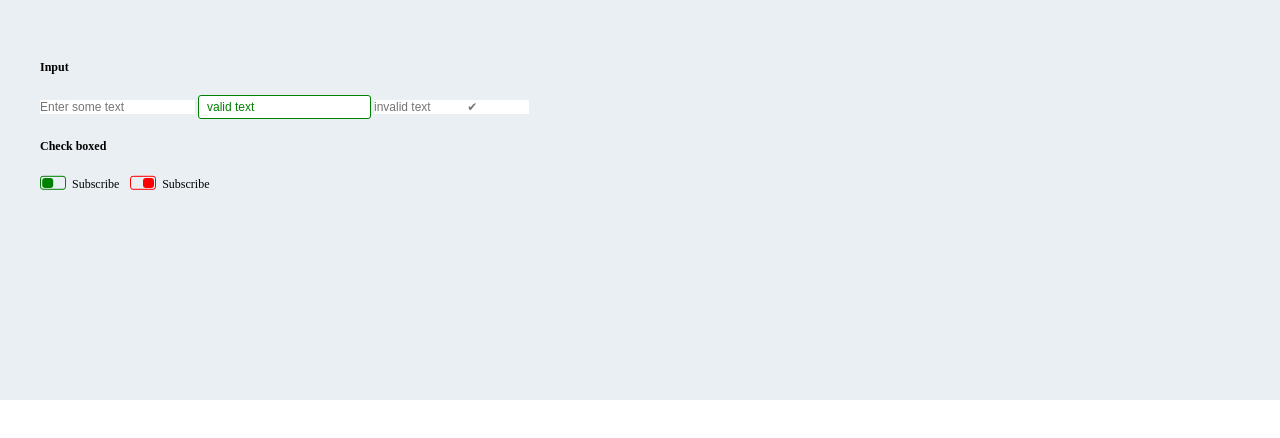
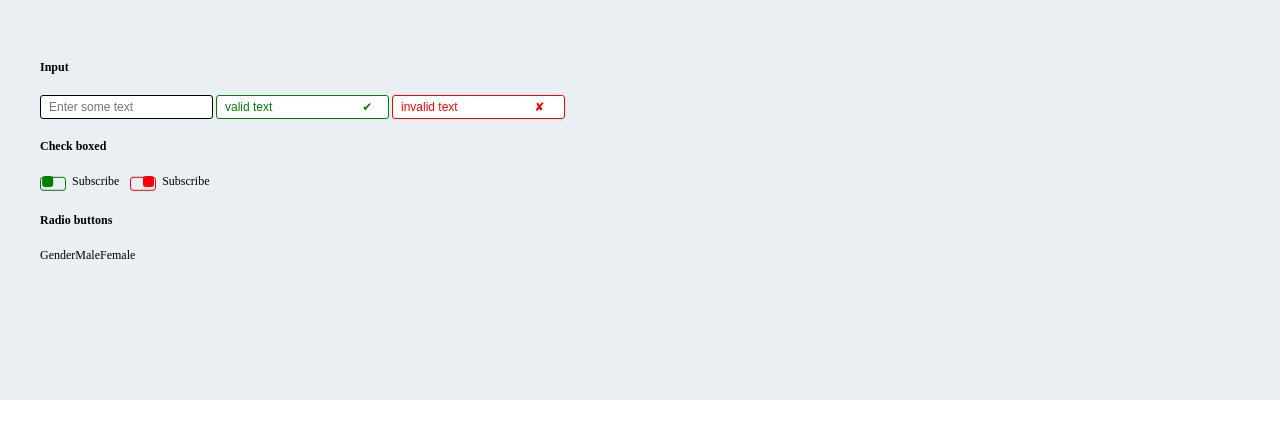
Before and after one commit to nikolaefpost/step-task, a plain HTML site: page HTML_DZ_Module_10_Week_8_(2).html in a window 1280 px wide. Drawn offline with Linux system fonts and the light colour scheme.

Commit message:
Radio buttons

```diff
--- a/HTML_DZ_Module_10_Week_8_(2).html
+++ b/HTML_DZ_Module_10_Week_8_(2).html
@@ -15,8 +15,8 @@
 		<h2>Input</h2>
 		<p>
 			<input type="text" id="deflt" name="default" placeholder="Enter some text">
-			<input type="text" id="corr" name="correct" placeholder="valid text &nbsp;&nbsp;&nbsp;&nbsp;&nbsp;&nbsp;&nbsp;&nbsp;&nbsp; ">
-			<input type="text" id="ncorr" name="nocorrect" placeholder="invalid text &nbsp;&nbsp;&nbsp;&nbsp;&nbsp;&nbsp;&nbsp;&nbsp;&nbsp; &#10004;">
+			<input type="text" id="corr" name="correct" placeholder="valid text &nbsp;&nbsp;&nbsp;&nbsp;&nbsp;&nbsp;&nbsp;&nbsp;&nbsp;&nbsp;&nbsp;&nbsp;&nbsp;&nbsp;&nbsp;&nbsp;&nbsp;&nbsp;&nbsp;&nbsp;&nbsp;&nbsp;&nbsp;&nbsp;&nbsp; &#10004;">
+			<input type="text" id="ncorr" name="nocorrect" placeholder="invalid text &nbsp;&nbsp;&nbsp;&nbsp;&nbsp;&nbsp;&nbsp;&nbsp;&nbsp;&nbsp;&nbsp;&nbsp;&nbsp;&nbsp;&nbsp;&nbsp;&nbsp;&nbsp;&nbsp;&nbsp;&nbsp; &#10008;">
 
 		</p>
 	</div>
@@ -28,6 +28,15 @@
 			<input type="checkbox" id="nocheck" class="custom-checkboxN"><label for="nocheck">Subscribe</label>
 		</p>
 	</div>
+
+	<div id="input">
+		<h2>Radio buttons</h2>
+		<p class="row">
+			<span>Gender</span>
+			<input type="checkbox" id="male" class="custom-radio"><label for="male">Male</label>
+			<input type="checkbox" id="female" class="custom-radioF"><label for="female">Female</label>
+		</p>
+	</div>
 </div>
 </body>
 </html>
--- a/css/HTML_DZ_Module_10_Week_8_(2).css
+++ b/css/HTML_DZ_Module_10_Week_8_(2).css
@@ -19,22 +19,32 @@ h2{
 	background-color:#e9eff2;
 }
 
+#corr, #ncorr,#deflt{
+	border-radius: 0.25em;
+	padding:.5vmin 1vmin;
+}
+
+#deflt{
+	border: 1px solid black;
+}
+
 #corr{
 	border: 1px solid green;
+	color:green;
+}
+#corr::placeholder{color:green;}
+
+#ncorr{
+	border: 1px solid red;
 	border-radius: 0.25em;
 	padding:.5vmin 1vmin;
-	color:green;
+	color:red;
 }
-
-#corr::placeholder{
-	color:green;
-}
+#ncorr::placeholder{color:red;}
 
 
-
-#corr::placeholder::after{
-	content: '&#10004;'
-	/* text-align:end; */
+#corr::-webkit-input-placeholder::before{
+	content: "*"
 }
 
 .row{
@@ -43,14 +53,15 @@ h2{
 
 }
 
-.custom-checkbox, .custom-checkboxN {
+.custom-checkbox, .custom-checkboxN, .custom-radio, .custom-radioF {
   position: absolute;
   z-index: -1;
   opacity: 0;
 }
 
-.custom-checkbox+label,
-.custom-checkboxN+label, {
+.custom-checkbox+label, .custom-checkboxN+label, .custom-radio+label,
+.custom-radioF+label
+ {
   display: inline-flex;
   align-items: center;
   user-select: none;
```
